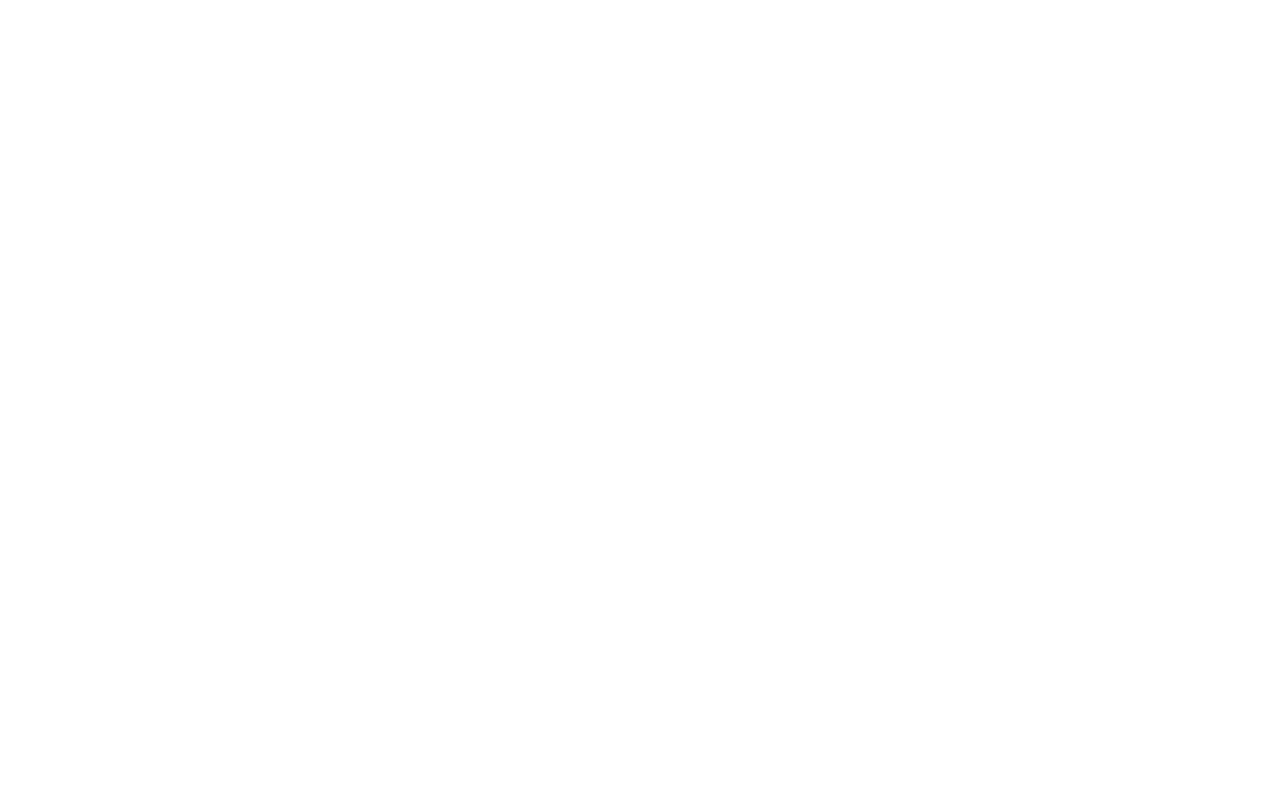
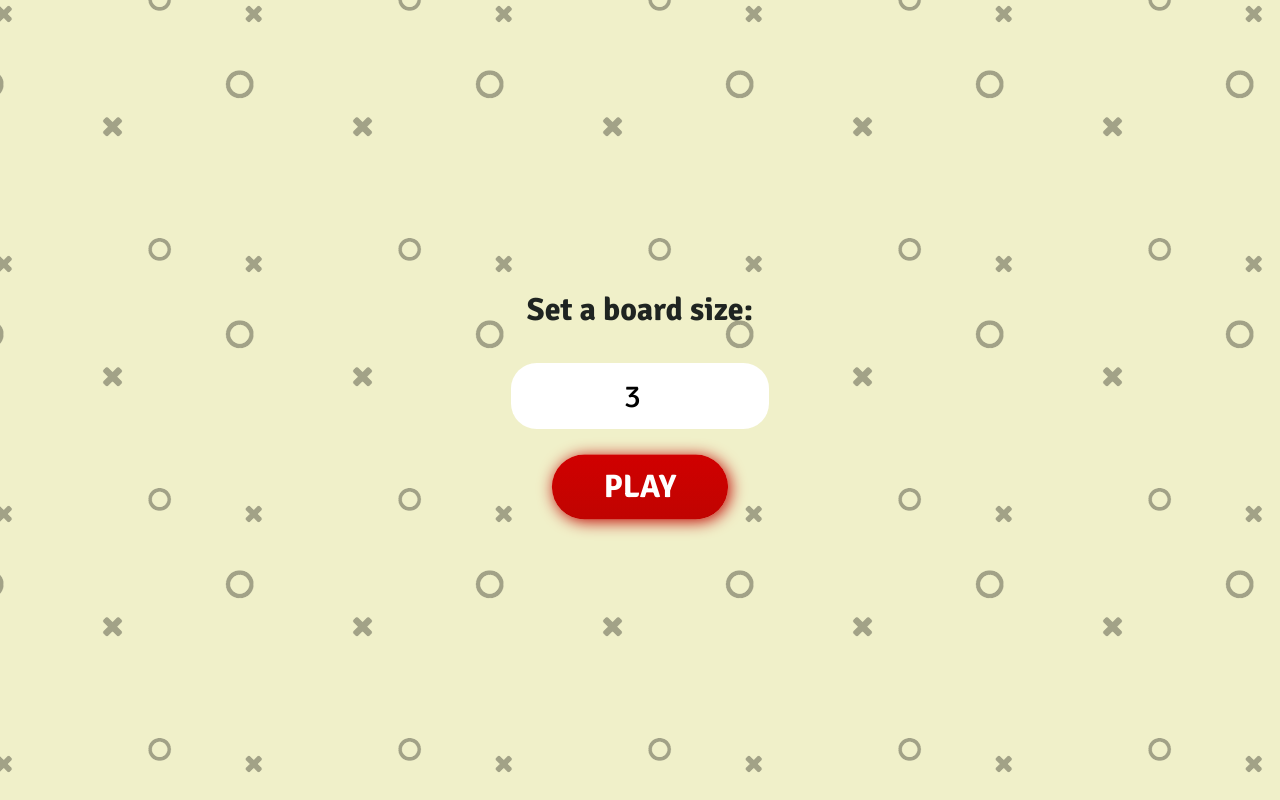
Before and after one commit to j-burgos/t3, a React (Create React App) app: page /options in a window 1280 px wide. Built offline with nearby package versions, Linux system fonts and the light colour scheme.

Commit message:
Adds NxN board size selection

```diff
--- a/src/components/App.jsx
+++ b/src/components/App.jsx
@@ -9,6 +9,7 @@
 
 import Home from './home/Home'
 import Game from './game/Game'
+import Options from './options/Options'
 
 class App extends Component {
   render () {
@@ -29,6 +30,8 @@
                 <Route path='/play'>
                   <Redirect to='/play/3' />
                 </Route>
+                <Route path='/options' component={Options}>
+                </Route>
                 <Route path='/quit'>
                   <Redirect to='/' />
                 </Route>
--- /dev/null
+++ b/src/components/options/Options.css
@@ -0,0 +1,12 @@
+input {
+  border: 1px solid transparent;
+  border-radius: 2em;
+  text-align: center;
+  outline: none;
+  font-family: 'Signika', sans-serif;
+  font-size: 2em;
+  padding: 0.4em 0;
+  width: 8em;
+  margin: 0.4em;
+  border-radius: 0.8em;
+}
--- /dev/null
+++ b/src/components/options/Options.jsx
@@ -0,0 +1,34 @@
+import React, {Component} from 'react'
+import { Link } from 'react-router-dom'
+
+import './Options.css'
+
+export default class Options extends Component {
+  constructor (props) {
+    super(props)
+    this.state = {value: '3', size: 3}
+    this.handleChange = this.handleChange.bind(this)
+  }
+
+  handleChange (event) {
+    const eventValue = event.target.value
+    const size = parseInt(eventValue, 10)
+    this.setState((state,props) => {
+      return {
+        value: eventValue,
+        size: !isNaN(size) && size >=3 ? size : 3
+      }
+    })
+  }
+
+  render () {
+    const next = `/play/${this.state.size}`
+    return (
+      <div className='screen'>
+        <h1>Set a board size:</h1>
+        <input type='number' min='3' value={this.state.value} onChange={this.handleChange} />
+        <Link className='button primary animated' to={next}>Play</Link>
+      </div>
+    )
+  }
+}
```
